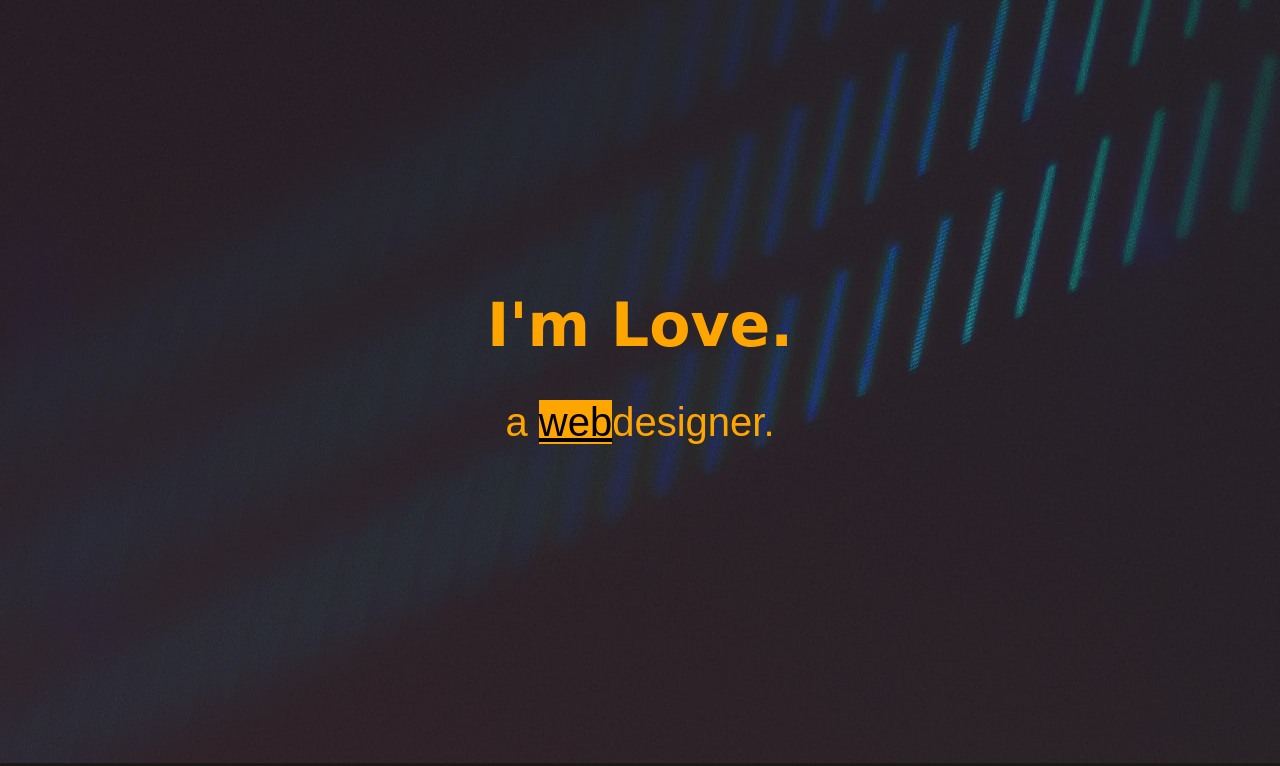
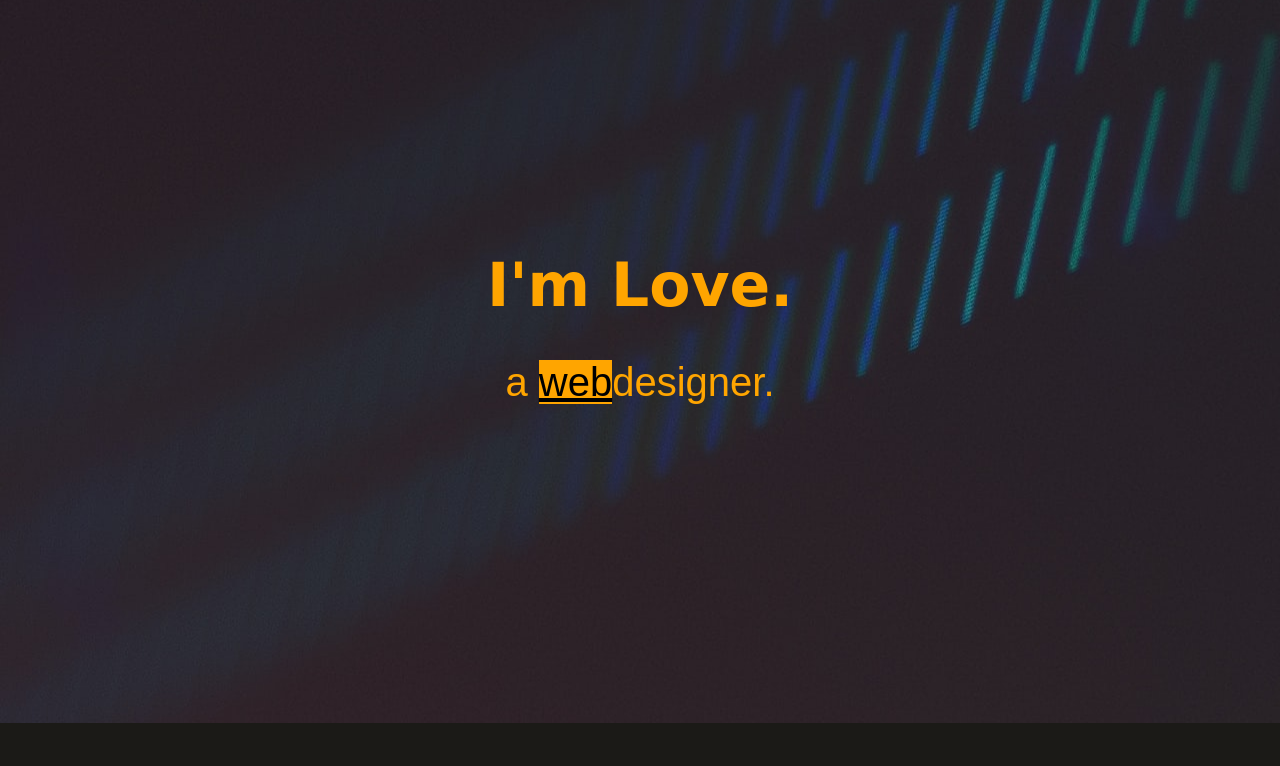
Before and after one commit to love7455/new, a plain HTML site: page index.html in a window 1280 px wide. Shown: the top 766 px of the page. Drawn offline with Linux system fonts and the light colour scheme.

Commit message:
Update css.css

```diff
--- a/css.css
+++ b/css.css
@@ -29,10 +29,8 @@ h2{
   font-family: cursive;
   font-size: 3.75rem;
   text-align: center;
-
-
+margin-top:250px;
   color:orange;
-  padding-top: 250px;
 }
 .work{
   font-size: 40px;
```
